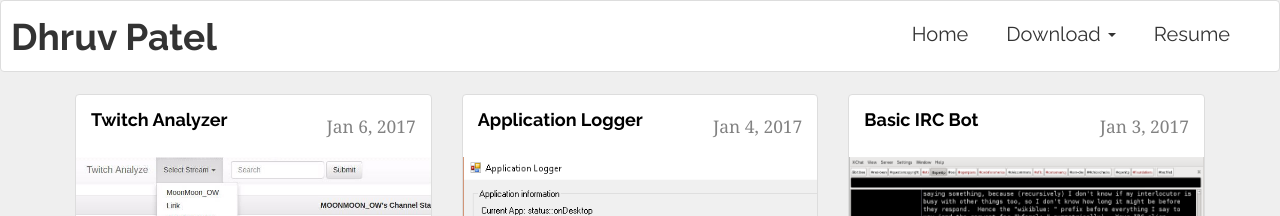
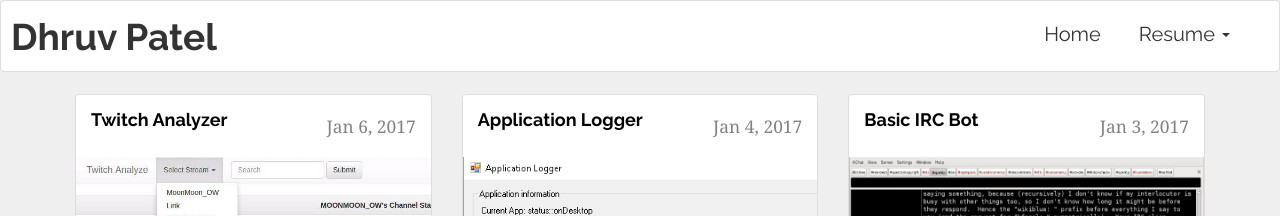
Before and after one commit to pateldhruv1993/pateldhruv1993, a Jekyll site: the page built from index.html, in a window 1280 px wide. Shown: the top 216 px of the page. Built offline with Jekyll 4.4.1, drawn with Linux system fonts in a browser that asks for light colours; the list of posts is cut into pages by our own code.

Commit message:
Update header.html

```diff
--- a/_includes/header.html
+++ b/_includes/header.html
@@ -17,14 +17,13 @@
             <ul class="nav navbar-nav navbar-right">
         <li><a href="{{site.baseurl}}/">Home</a></li>
         <li class="dropdown">
-          <a href="#" class="dropdown-toggle" data-toggle="dropdown" role="button" aria-haspopup="true" aria-expanded="false">Download <span class="caret"></span></a>
+          <a href="#" class="dropdown-toggle" data-toggle="dropdown" role="button" aria-haspopup="true" aria-expanded="false">Resume <span class="caret"></span></a>
           <ul class="dropdown-menu">
             <li><a href="https://github.com/pateldhruv1993/pateldhruv1993.github.io/raw/master/Dhruv%20Patel%20-%20Resume.pdf">PDF (Preferred)</a></li>
             <li><a href="https://github.com/pateldhruv1993/pateldhruv1993.github.io/raw/master/Dhruv%20Patel%20-%20Resume.docx">Word</a></li>
 	  </ul>
 
         </li>
-		    <li><a href="https://github.com/pateldhruv1993/pateldhruv1993.github.io/raw/master/Dhruv%20Patel%20-%20Resume.docx">Resume</a></li>
         <!--
         <li class="dropdown">
           <a href="#" class="dropdown-toggle" data-toggle="dropdown" role="button" aria-haspopup="true" aria-expanded="false">Download <span class="caret"></span></a>
```
